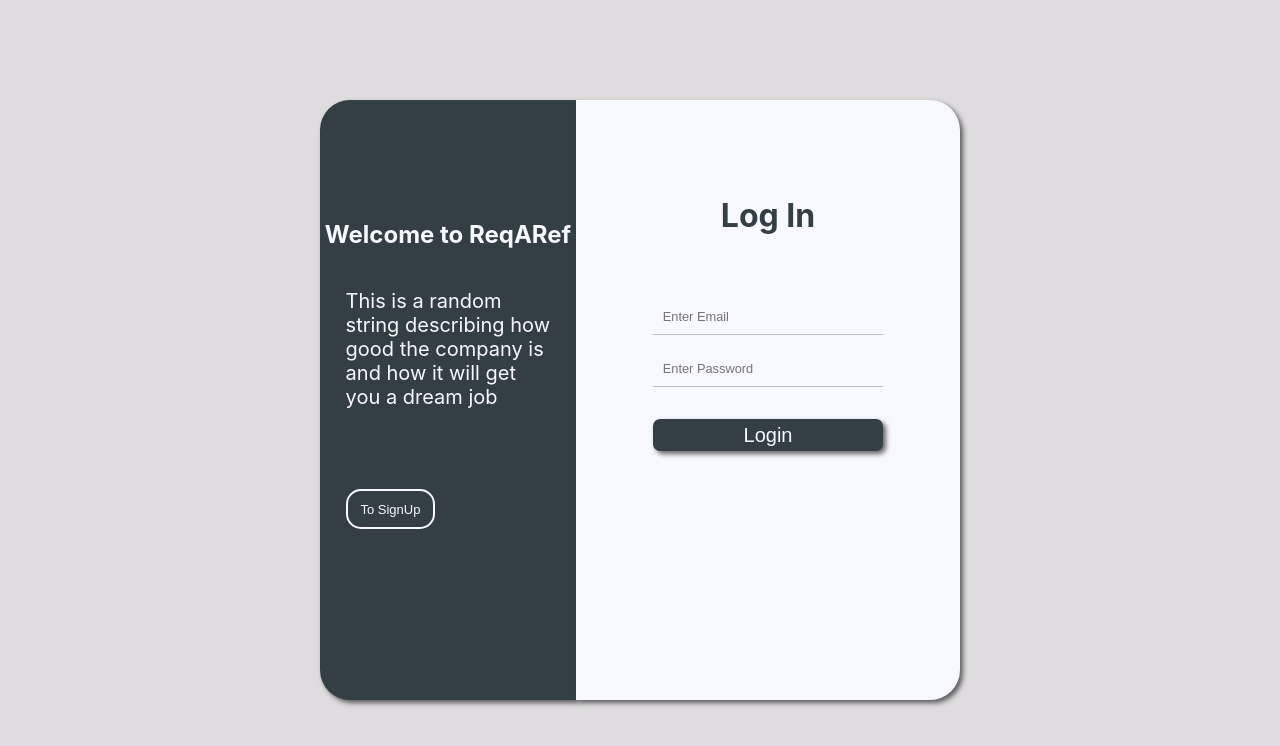
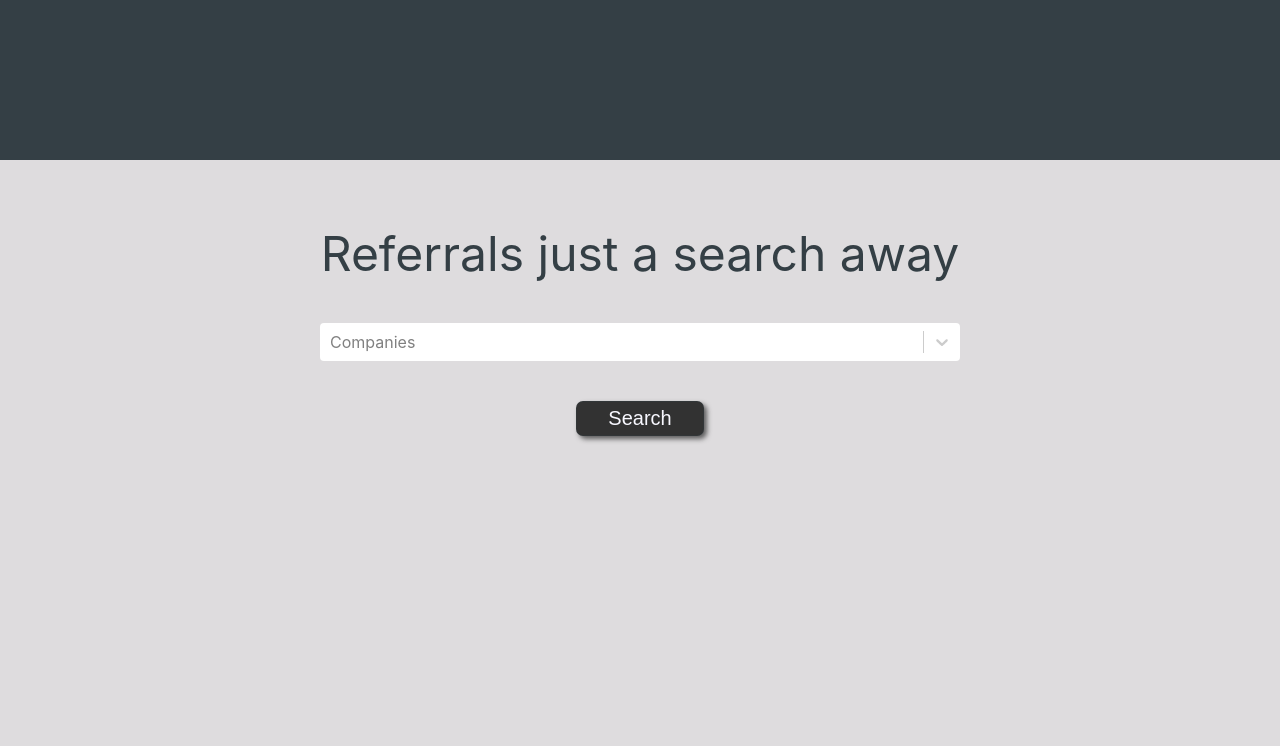
Before and after one commit to ReqARef/WebApp, a React (Create React App) app: page /companysearch in a window 1280 px wide. Shown: the top 746 px of the page. Built offline with nearby package versions, Linux system fonts and the light colour scheme.

Commit message:
Added search bar

```diff
--- a/package.json
+++ b/package.json
@@ -12,6 +12,7 @@
     "react-redux": "^7.2.2",
     "react-router-dom": "^5.2.0",
     "react-scripts": "4.0.1",
+    "react-select": "^4.1.0",
     "redux": "^4.0.5",
     "redux-thunk": "^2.3.0",
     "web-vitals": "^0.2.4"
--- a/src/App/App.js
+++ b/src/App/App.js
@@ -4,6 +4,7 @@ import Aux from '../Hoc/Auxiliary';
 import Authentication from '../Containers/Authentication/Authentication'
 import { Component } from 'react';
 import MyProfile from '../Containers/MyProfile/MyProfileContainer';
+import CompanySearch from '../Containers/CompanySearch/CompanySearchContainer';
 
 class App extends Component{
 	render(){
@@ -11,8 +12,9 @@ class App extends Component{
 			<div>
 				<Aux>
 					<Switch>
-						<Route path="/myprofile" component={MyProfile}></Route>
-						<Route path="/" component={Authentication}></Route>
+						<Route path="/companysearch" component={CompanySearch} />
+						<Route path="/myprofile" component={MyProfile} />
+						<Route path="/" component={Authentication} />
 					</Switch>
 				</Aux>
 			</div>
--- /dev/null
+++ b/src/Components/CompanySearch/CompanySearch.js
@@ -0,0 +1,80 @@
+import React, {PureComponent} from 'react';
+import styles from './CompanySearch.module.css'
+import colors from '../../utils/colors';
+import Select from 'react-select';
+
+const options = [
+	{ value: '1', label: 'Amdocs' },
+	{ value: '2', label: 'Cisco' },
+	{ value: '3', label: 'Microsoft' }
+  ];
+
+class CompanySearch extends PureComponent {
+	state = {
+		selectedOption: null,
+	};
+
+	handleChange = selectedOption => {
+		this.setState({ selectedOption });
+	}
+
+	renderSearchBar = () => {
+		const { selectedOption } = this.state;
+		const boxStyles = {
+			control: base => ({
+				...base,
+				border: 0,
+				// This line disable the blue border
+				boxShadow: 'none',
+			  })
+		};
+		const theme=(theme) => ({
+			...theme,
+			colors: {
+			...theme.colors,
+			  primary25: colors.background,
+			  primary: colors.dark
+			},
+		  })
+		return (
+			<div style={{display: 'flex', flexDirection: 'column', justifyContent: 'center', alignItems: 'center', width: '100%'}}>
+				<div style={{color: colors.dark}} className={styles.searchHeading}>Referrals just a search away</div>
+				<Select
+					className={styles.searchBar}
+					value={selectedOption}
+					onChange={this.handleChange}
+					options={options}
+					placeholder="Companies"
+					styles={boxStyles}
+					theme={theme}
+				/>
+			</div>
+		)
+	}
+
+	renderSearchButton = () => {
+		return (
+			<div style={{width: '100%', display: 'flex', flexDirection: 'row', justifyContent: 'center', alignItems: 'center'}}>
+				<input
+					type="submit"
+					value="Search"
+					onClick={() => {}}
+					className={styles.submitButton}
+					style={{color: colors.white}}/>
+			</div>
+		)
+	}
+
+	render(){
+		return (
+			<div
+				style={{backgroundColor: colors.background}}
+				className={styles.mainContainer}>
+				<div style={{background: colors.dark}} className={styles.containerHeader}/>
+				{this.renderSearchBar()}
+				{this.renderSearchButton()}
+			</div>
+		);
+	}
+};
+export default CompanySearch;
--- /dev/null
+++ b/src/Components/CompanySearch/CompanySearch.module.css
@@ -0,0 +1,46 @@
+.mainContainer {
+	height: 100vh;
+}
+.containerHeader {
+	height: 20vh;
+}
+.searchHeading {
+	margin-top: 8vh;
+	font-size: 6vh;
+}
+.searchBar {
+	width: 50%;
+	margin-top: 5vh;
+	color: rgba(50, 50, 50);
+	border: 0;
+    box-shadow: none;
+}
+
+.submitButton {
+	width: 10%;
+	padding: 5px 0px;
+	border: 1px solid rgba(52, 63, 69, .3);
+	border-radius: 7px;
+	margin-bottom: 20px;
+	font-size: 20px;
+	margin-top: 5vh;
+	box-shadow: 3px 3px 5px 0px rgba(50, 50, 50, 0.75);
+	text-align: center;
+	background-color: rgba(50, 50, 50);
+}
+
+.submitButton:active {
+	background-color: lightslategray;
+}
+
+@media (max-width : 600px){
+	.searchHeading {
+		margin-top: 6vh;
+		font-size: 3.3vh;
+		text-align: center;
+	}
+	.submitButton {
+		width: 20%;
+		font-size: 2vh;
+	}
+}
--- a/src/Components/FlipBox/Signup/Signup.module.css
+++ b/src/Components/FlipBox/Signup/Signup.module.css
@@ -87,13 +87,14 @@
 }
 .radioContainer {
 	display: flex;
+	justify-content: center;
+	align-items: center;
 	margin-top: 2vh;
 }
 .radio {
 	height: 1.7vh;
 	width: 1.7vh;
 	border-radius: 1.7vh;
-	margin-top: 2px;
 	border: 1px solid rgba(52, 63, 69, .5);
 	margin-left: 1.2vh;
 }
@@ -101,7 +102,6 @@
 	height: 1.7vh;
 	width: 1.7vh;
 	border-radius: 1.7vh;
-	margin-top: 2px;
 	border: 1px solid rgba(52, 63, 69, .5);
 	margin-left: 1.2vh;
 	background-color: rgba(52, 63, 69, .5);
@@ -169,6 +169,9 @@ button:focus {outline:0;}
 	.inputText{
 		font-size: 3vw;
 	}
+	.radioText {
+		font-size: 3vw;
+	}
 	.rightHeader{
 		margin-top: 8vh;
 		margin-bottom: 3vh;
--- a/src/Components/MyProfile/Settings/Settings.module.css
+++ b/src/Components/MyProfile/Settings/Settings.module.css
@@ -10,7 +10,6 @@
 }
 .headerContainer {
 	height: 10vh;
-	width: 100%;
 	display: flex;
 	flex-direction: column;
 	align-items: center;
--- /dev/null
+++ b/src/Containers/CompanySearch/CompanySearchContainer.js
@@ -0,0 +1,15 @@
+import React, {PureComponent} from 'react';
+// import styles from './CompanySearch.module.css'
+import colors from '../../utils/colors';
+import CompanySearch from '../../Components/CompanySearch/CompanySearch';
+
+class CompanySearchContainer extends PureComponent {
+	render(){
+		return (
+			<div style={{backgroundColor: colors.background}}>
+				<CompanySearch/>
+			</div>
+		);
+	}
+};
+export default CompanySearchContainer;
```
Also changed, not shown: src/Containers/CompanySearch/CompanySearch.module.css (added).
